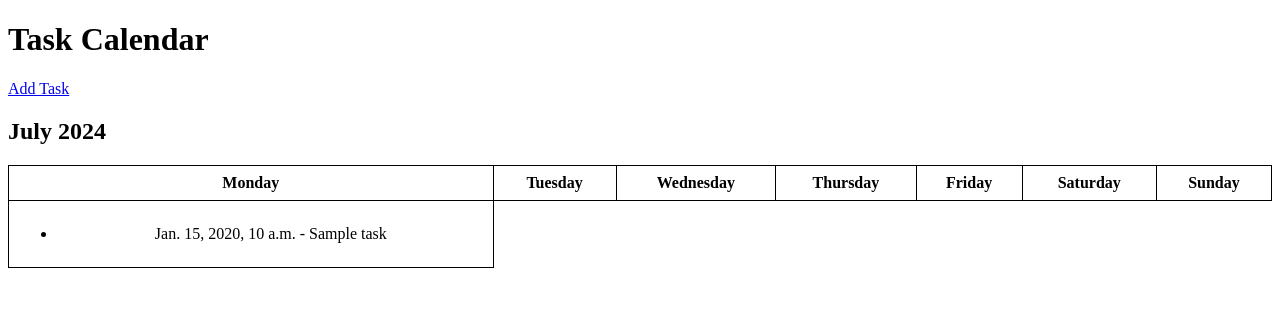
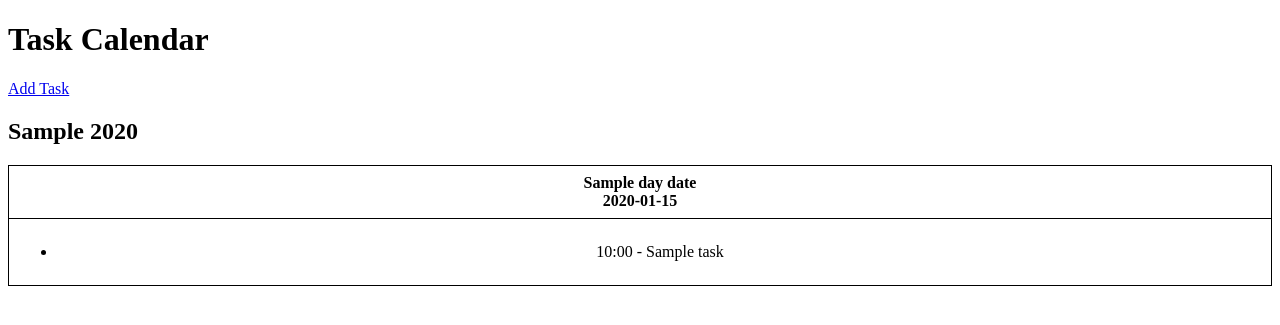
Before and after one commit to rag5798/calendar, a Django app: template calendar_app/templates/calendar/calendar.html in a window 1280 px wide. Shown: the top 325 px of the page. Run offline with Django 5.2, Linux system fonts and the light colour scheme; the template is opened without the code that fills it: most values are stand-ins (such as "Sample title", 1, 10 or a date in 2020).

Commit message:
added dates to each day and time to the task ordered by day and time

```diff
--- a/calendar_app/forms.py
+++ b/calendar_app/forms.py
@@ -4,4 +4,7 @@ from .models import Task
 class TaskForm(forms.ModelForm):
     class Meta:
         model = Task
-        fields = ['task_name', 'task_description', 'task_date']
+        fields = ['task_name', 'task_description', 'task_date', 'task_time']
+        widgets = {
+            'task_time': forms.TimeInput(format='%H:%M', attrs={'type': 'time'}),
+        }
--- a/calendar_app/models.py
+++ b/calendar_app/models.py
@@ -1,12 +1,13 @@
 from django.db import models
 from django.contrib.auth.models import User
+from django.utils import timezone
 
 class Task(models.Model):
     user = models.ForeignKey(User, on_delete=models.CASCADE)
     task_name = models.CharField(max_length=200)
     task_description = models.TextField(blank=True)
     task_date = models.DateField()
-    task_time = models.DateTimeField()
+    task_time = models.TimeField(default=timezone.now)
     completed = models.BooleanField(default=False)
 
     def __str__(self):
--- a/calendar_app/templates/calendar/add_task.html
+++ b/calendar_app/templates/calendar/add_task.html
@@ -1,5 +1,3 @@
-<!-- tasks/templates/tasks/add_task.html -->
-
 <!DOCTYPE html>
 <html>
 <head>
--- a/calendar_app/templates/calendar/calendar.html
+++ b/calendar_app/templates/calendar/calendar.html
@@ -1,5 +1,3 @@
-<!-- tasks/templates/tasks/calendar.html -->
-
 <!DOCTYPE html>
 <html>
 <head>
@@ -20,18 +18,14 @@
     <h1>Task Calendar</h1>
     <a href="{% url 'add_task' %}">Add Task</a>
     <div>
-        <h2>{% now "F Y" %}</h2>
+        <h2>{{ current_month }} {{ current_year }}</h2>
     </div>
     <table>
         <thead>
             <tr>
-                <th>Monday</th>
-                <th>Tuesday</th>
-                <th>Wednesday</th>
-                <th>Thursday</th>
-                <th>Friday</th>
-                <th>Saturday</th>
-                <th>Sunday</th>
+                {% for day_name, day_date in day_dates.items %}
+                    <th>{{ day_name }}<br>{{ day_date }}</th>
+                {% endfor %}
             </tr>
         </thead>
         <tbody>
@@ -40,7 +34,7 @@
                     <td>
                         <ul>
                             {% for task in day_tasks %}
-                                <li>{{ task.task_date }} - {{ task.task_name }}{% if task.completed %} (Completed){% endif %}</li>
+                                <li>{{ task.task_time|time:"H:i" }} - {{ task.task_name }}{% if task.completed %} (Completed){% endif %}</li>
                             {% endfor %}
                         </ul>
                     </td>
```
Also changed, not shown: calendar_app/views.py (+25 -5 lines), calendar_app/migrations/0002_task_task_time.py (added), db.sqlite3.
